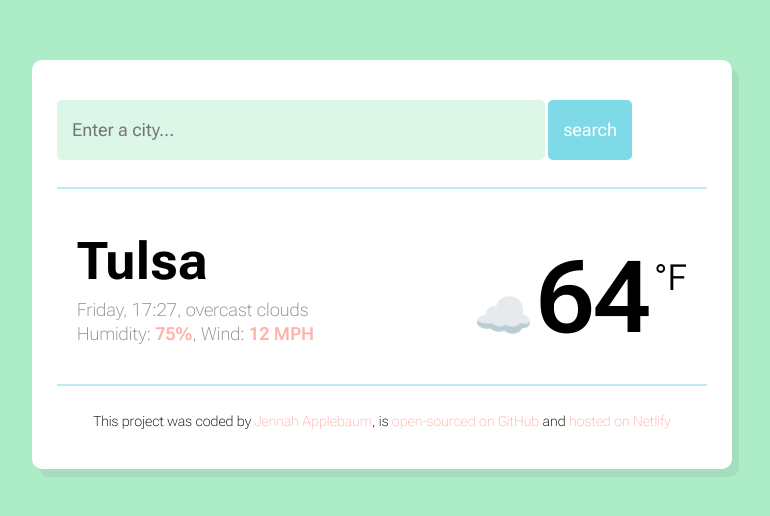
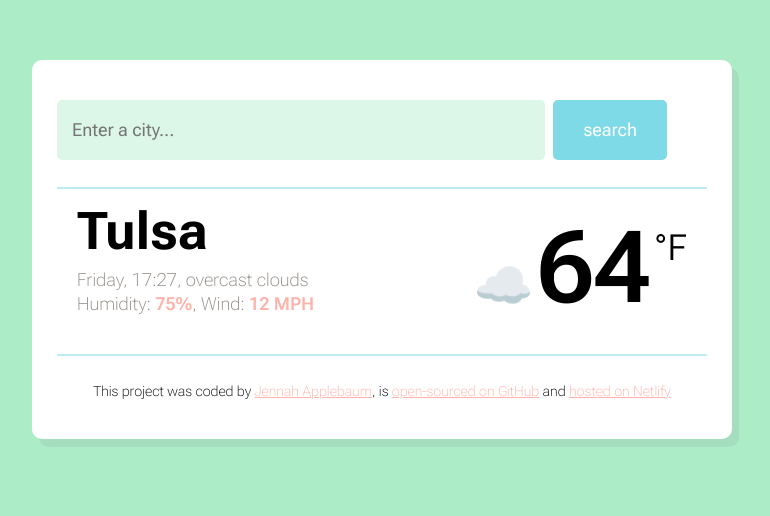
Before and after one commit to jmapplebaum/Weather-Application, a plain HTML site: page index.html in a window 1280 px wide. Shown: the whole page, without its empty margins (258-1028 px from the left). Drawn offline with Linux system fonts and the light colour scheme.

Commit message:
Update to css - text decoration and button padding

```diff
--- a/index.css
+++ b/index.css
@@ -14,9 +14,6 @@ p {
   font-weight: 100;
   line-height: 24px;
 }
-header {
-    margin-bottom: 50px;
-}
 footer {
   font-size: 14px;
   font-weight: 100;
@@ -25,7 +22,7 @@ footer {
 a,
 strong {
   color: #ffb2aa;
-  text-decoration: none;
+
 }
 strong {
   font-weight: 600;
@@ -63,6 +60,8 @@ hr {
 .search-button {
   background-color: #7edae6;
   color: white;
+  margin-left: 5px;
+   padding: 15px 30px;
 }
 .city-data {
   display: flex;
```
